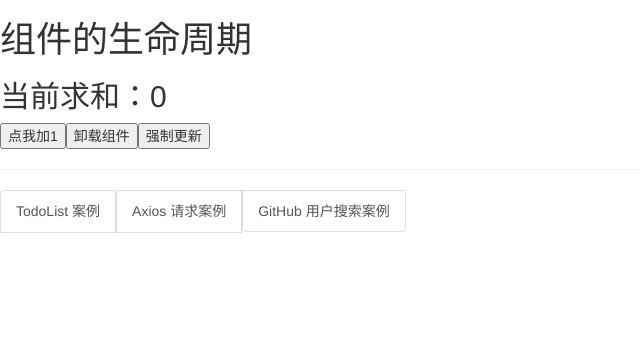
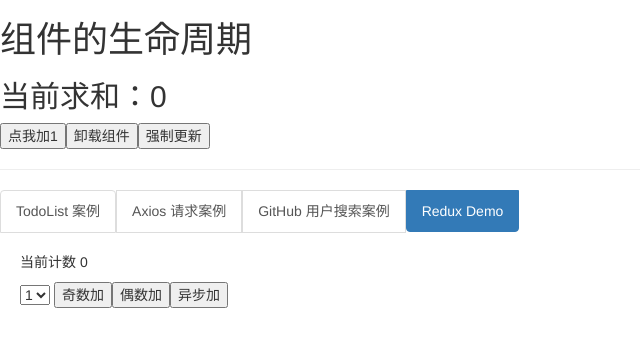
Before and after one commit to Ares-Chang/react_basic_study, a React (Create React App) app: page /reduxdemo in a window 1280 px wide. Before the commit this address led to /. Shown: the top 346 px of the page, without its empty margins (0-640 px from the left). Built offline with nearby package versions, Linux system fonts and the light colour scheme.

Commit message:
feat: React 普通实现 React Demo 案例

```diff
--- a/src/App.js
+++ b/src/App.js
@@ -3,6 +3,7 @@ import ReactDOM from "react-dom";
 import TodoList from "./components/TodoList";
 import GteDataList from "./components/GteDataList";
 import GitHubSearch from "./components/githubSearch";
+import ReduxDemo from './components/ReduxDemo'
 import { Switch, Route, Link, NavLink, Redirect } from "react-router-dom";
 
 // 生命周期
@@ -123,12 +124,14 @@ class App extends React.Component {
           >
             GitHub 用户搜索案例
           </NavLink>
+          <NavLink className="list-group-item" to="/reduxdemo">Redux Demo</NavLink>
         </div>
         {/* 路由注册 */}
         <Switch>
           <Route path="/todolist/:id" component={TodoList} />
           <Route path="/getdatalist" component={GteDataList} />
           <Route path="/githubsearch" component={GitHubSearch} />
+          <Route path="/reduxdemo" component={ReduxDemo} />
           {/* 兜底重定向，查无路由跳转到首页 */}
           <Redirect to="/" />
         </Switch>
--- /dev/null
+++ b/src/components/ReduxDemo/index.jsx
@@ -0,0 +1,72 @@
+import React, { Component } from "react";
+
+class ReduxDemo extends Component {
+  state = {
+    num: 0,
+    value: 1, // 当前选项值
+  };
+  /**
+   * 更改 select 选项触发
+   * @param {Object} e 触发对象
+   */
+  changeSelect = (e) => {
+    this.setState({
+      value: Number(e.target.value),
+    });
+  };
+  /**
+   * 奇数加
+   */
+  oddAdd = () => {
+    const { value, num } = this.state;
+    if (!(num % 2)) return false; // 偶数弹出
+    this.setState({
+      num: num + value,
+    });
+  };
+  /**
+   * 偶数加
+   */
+  evenAdd = () => {
+    const { value, num } = this.state;
+    if (num % 2) return false; // 奇数弹出
+    this.setState({
+      num: num + value,
+    });
+  };
+  /**
+   * 异步加
+   */
+  asyncAdd = () => {
+    const { value, num } = this.state;
+    // 模拟请求
+    setTimeout(() => {
+      this.setState({
+        num: num + value,
+      });
+    }, 3000);
+  };
+  render() {
+    const { num } = this.state;
+    return (
+      <div style={{ padding: "0 20px" }}>
+        <span>当前计数 {num}</span>
+        <div style={{ marginTop: "10px" }}>
+          <select
+            onChange={(e) => this.changeSelect(e)}
+            style={{ marginRight: "4px" }}
+          >
+            <option value="1">1</option>
+            <option value="2">2</option>
+            <option value="3">3</option>
+          </select>
+          <button onClick={() => this.oddAdd()}>奇数加</button>
+          <button onClick={() => this.evenAdd()}>偶数加</button>
+          <button onClick={() => this.asyncAdd()}>异步加</button>
+        </div>
+      </div>
+    );
+  }
+}
+
+export default ReduxDemo;
```
